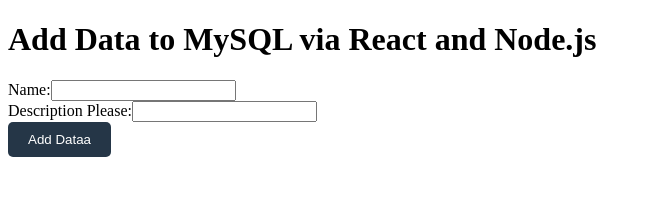
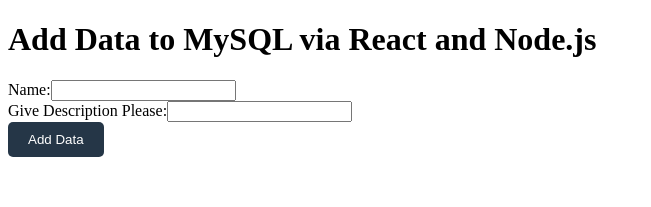
Before and after one commit to DevOpsMina/frontend1, a React (Create React App) app: page /about in a window 1280 px wide. Shown: the top 207 px of the page, without its empty margins (0-651 px from the left). Built offline with nearby package versions, Linux system fonts and the light colour scheme.

Commit message:
Code Edied

```diff
--- a/src/App.js
+++ b/src/App.js
@@ -20,8 +20,9 @@
   );
 };
 
-export default App;**/
+export default App;
 
+///
 import React, { useState } from 'react';
 import axios from 'axios';
 
@@ -32,7 +33,7 @@
   const handleSubmit = async (e) => {
     e.preventDefault();
     try {
-      await axios.post('http://13.250.102.58:3001/api/data', { name, description });
+      await axios.post('http://13.215.207.67:3001/api/data', { name, description });
       alert('Data added successfully!');
       setName('');
       setDescription('');
@@ -57,7 +58,7 @@
         </label>
         <br />
         <label>
-          Description Please:
+          Give Description Please:
           <input
             type="text"
             value={description}
@@ -72,4 +73,56 @@
   );
 }
 
+export default App;**/
+
+import React, { useState } from 'react';
+import axios from 'axios';
+
+function App() {
+  const [name, setName] = useState('');
+  const [description, setDescription] = useState('');
+
+  const handleSubmit = async (e) => {
+    e.preventDefault();
+    try {
+      const response = await axios.post('http://13.215.207.67:3001/api/data', { name, description });
+      alert('Data added successfully!');
+      setName('');
+      setDescription('');
+    } catch (error) {
+      console.error('Error adding data:', error.response ? error.response.data : error.message);
+      alert('Error adding data: ' + (error.response ? error.response.data.error : error.message));
+    }
+  };
+
+  return (
+    <div className="App">
+      <h1>Add Data to MySQL via React and Node.js</h1>
+      <form onSubmit={handleSubmit}>
+        <label>
+          Name:
+          <input
+            type="text"
+            value={name}
+            onChange={(e) => setName(e.target.value)}
+            required
+          />
+        </label>
+        <br />
+        <label>
+          Give Description Please:
+          <input
+            type="text"
+            value={description}
+            onChange={(e) => setDescription(e.target.value)}
+            required
+          />
+        </label>
+        <br />
+        <button type="submit">Add Data</button>
+      </form>
+    </div>
+  );
+}
+
 export default App;
--- a/src/components/About.js
+++ b/src/components/About.js
@@ -4,7 +4,7 @@
   return (
     <div>
       <h1>About Page Hello</h1>
-      <p>Learn more about us on this page.</p>
+      <p>Learn more about us on this pageee.</p>
     </div>
   );
 };
```
